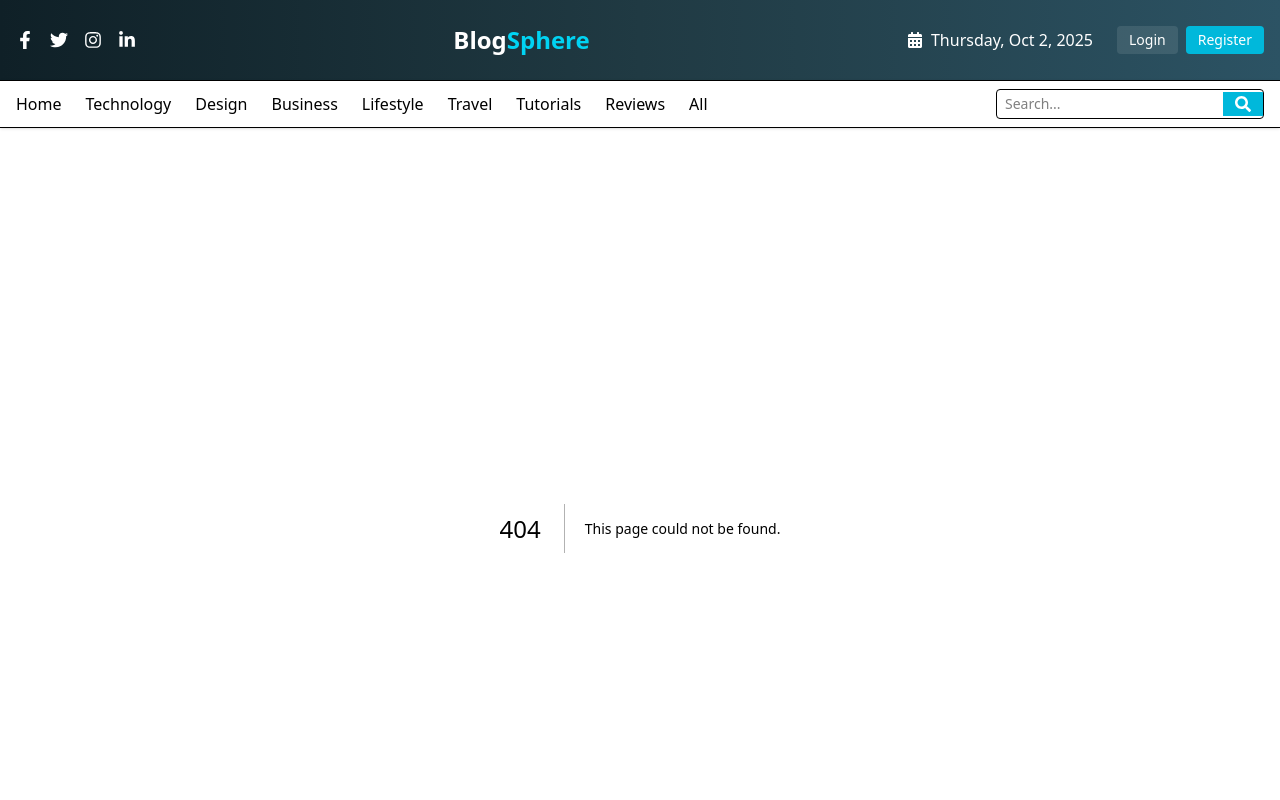
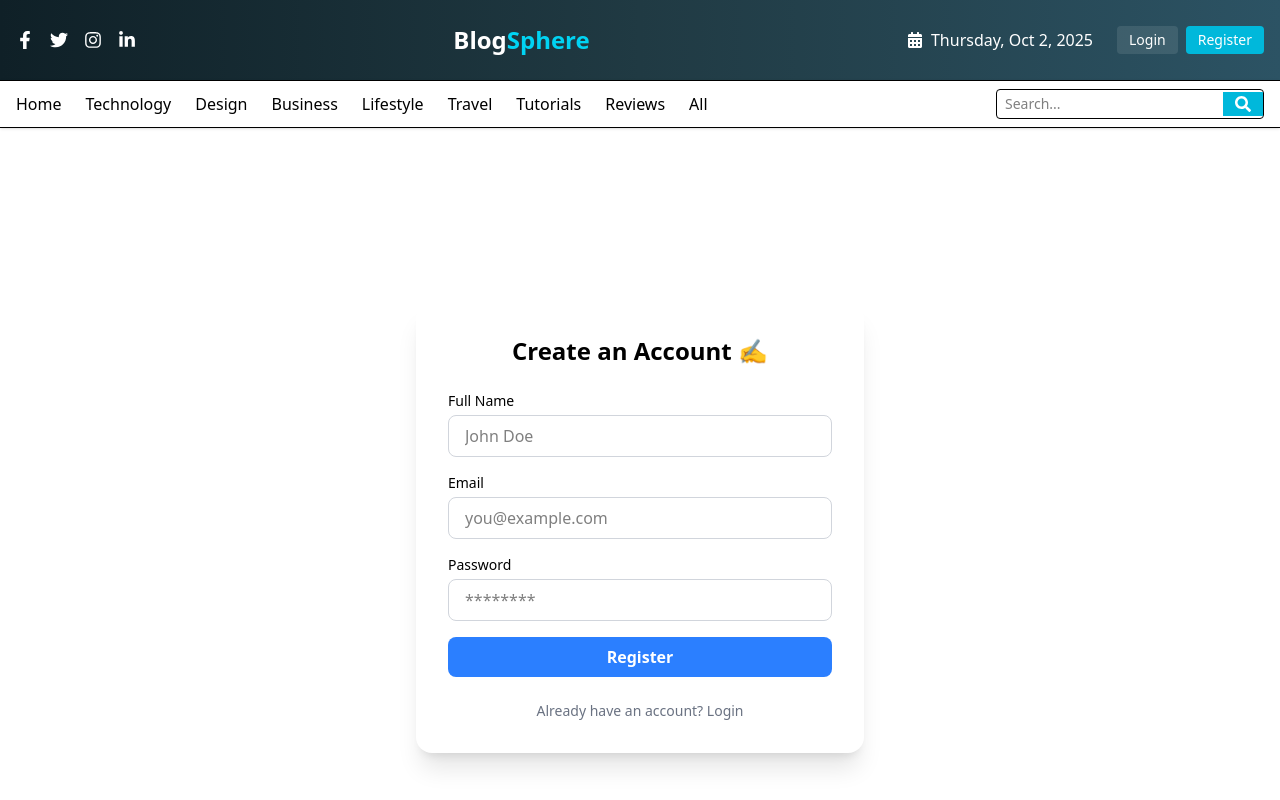
Before and after one commit to emonmahdi/blog-application, a Next.js app in the folder blog-frontend/: page /register in a window 1280 px wide. Before the commit this address had no page. Shown: the top 800 px of the page. Built offline with nearby package versions, Linux system fonts and the light colour scheme.

Commit message:
login and register component done

```diff
--- a/blog-frontend/package.json
+++ b/blog-frontend/package.json
@@ -10,6 +10,7 @@
   "dependencies": {
     "@tailwindcss/postcss": "^4.1.14",
     "axios": "^1.12.2",
+    "framer-motion": "^12.23.22",
     "next": "15.5.4",
     "postcss": "^8.5.6",
     "react": "19.1.0",
--- /dev/null
+++ b/blog-frontend/src/app/(auth)/login/page.tsx
@@ -0,0 +1,25 @@
+"use client";
+
+import AuthForm from "@/components/AuthForm";
+
+const LoginPage = () => {
+  const handleLogin = async (data: { email: string; password: string }) => {
+    const res = await fetch("http://localhost:4000/auth/login", {
+      method: "POST",
+      headers: { "Content-Type": "application/json" },
+      body: JSON.stringify(data),
+    });
+
+    if (!res.ok) throw new Error("Invalid email or password");
+    const result = await res.json();
+    console.log("Login success:", result);
+  };
+
+  return (
+    <div className="min-h-screen flex items-center justify-center bg-[var(--background)] px-4">
+      <AuthForm type="login" onSubmit={handleLogin} />
+    </div>
+  );
+};
+
+export default LoginPage;
--- /dev/null
+++ b/blog-frontend/src/app/(auth)/register/page.tsx
@@ -0,0 +1,25 @@
+"use client";
+
+import AuthForm from "@/components/AuthForm";
+
+const RegisterPage = () => {
+  const handleRegister = async (data: { email: string; password: string; name?: string }) => {
+    const res = await fetch("http://localhost:4000/auth/register", {
+      method: "POST",
+      headers: { "Content-Type": "application/json" },
+      body: JSON.stringify(data),
+    });
+
+    if (!res.ok) throw new Error("Registration failed");
+    const result = await res.json();
+    console.log("Register success:", result);
+  };
+
+  return (
+    <div className="min-h-screen flex items-center justify-center bg-[var(--background)] px-4">
+      <AuthForm type="register" onSubmit={handleRegister} />
+    </div>
+  );
+};
+
+export default RegisterPage;
--- /dev/null
+++ b/blog-frontend/src/components/AuthForm.tsx
@@ -0,0 +1,122 @@
+"use client";
+
+import { useState } from "react";
+import { motion } from "framer-motion";
+import { useRouter } from "next/navigation";
+
+interface AuthFormProps {
+  type: "login" | "register";
+  onSubmit: (data: { email: string; password: string; name?: string }) => Promise<void>;
+}
+
+const AuthForm: React.FC<AuthFormProps> = ({ type, onSubmit }) => {
+  const router = useRouter();
+  const [email, setEmail] = useState("");
+  const [password, setPassword] = useState("");
+  const [name, setName] = useState("");
+  const [loading, setLoading] = useState(false);
+  const [error, setError] = useState("");
+
+  const handleSubmit = async (e: React.FormEvent) => {
+    e.preventDefault();
+    setError("");
+    setLoading(true);
+    try {
+      await onSubmit({ email, password, name });
+      router.push("/"); // redirect after success
+    } catch (err: any) {
+      setError(err.message || "Something went wrong!");
+    } finally {
+      setLoading(false);
+    }
+  };
+
+  return (
+    <motion.div
+      initial={{ opacity: 0, y: 30 }}
+      animate={{ opacity: 1, y: 0 }}
+      transition={{ duration: 0.5 }}
+      className="max-w-md w-full mx-auto bg-white rounded-2xl shadow-xl p-8"
+    >
+      <h2 className="text-2xl font-bold text-[var(--heading)] text-center mb-6">
+        {type === "login" ? "Welcome Back 👋" : "Create an Account ✍️"}
+      </h2>
+
+      {error && (
+        <div className="bg-red-100 text-red-600 text-sm rounded-lg p-3 mb-4">
+          {error}
+        </div>
+      )}
+
+      <form onSubmit={handleSubmit} className="space-y-4">
+        {type === "register" && (
+          <div>
+            <label className="block text-sm font-medium mb-1">Full Name</label>
+            <input
+              type="text"
+              value={name}
+              onChange={(e) => setName(e.target.value)}
+              className="w-full px-4 py-2 rounded-lg border border-gray-300 focus:ring-2 focus:ring-[var(--primary)] outline-none"
+              placeholder="John Doe"
+              required
+            />
+          </div>
+        )}
+
+        <div>
+          <label className="block text-sm font-medium mb-1">Email</label>
+          <input
+            type="email"
+            value={email}
+            onChange={(e) => setEmail(e.target.value)}
+            className="w-full px-4 py-2 rounded-lg border border-gray-300 focus:ring-2 focus:ring-[var(--primary)] outline-none"
+            placeholder="you@example.com"
+            required
+          />
+        </div>
+
+        <div>
+          <label className="block text-sm font-medium mb-1">Password</label>
+          <input
+            type="password"
+            value={password}
+            onChange={(e) => setPassword(e.target.value)}
+            className="w-full px-4 py-2 rounded-lg border border-gray-300 focus:ring-2 focus:ring-[var(--primary)] outline-none"
+            placeholder="********"
+            required
+          />
+        </div>
+
+        <motion.button
+          whileHover={{ scale: 1.03 }}
+          whileTap={{ scale: 0.98 }}
+          disabled={loading}
+          type="submit"
+          className="w-full bg-blue-500 text-white font-semibold py-2 rounded-lg hover:bg-blue-800 transition-colors"
+        >
+          {loading ? "Processing..." : type === "login" ? "Login" : "Register"}
+        </motion.button>
+      </form>
+
+      <p className="text-sm text-center text-gray-500 mt-6">
+        {type === "login" ? (
+          <>
+            Don’t have an account?{" "}
+            <a href="/register" className="text-[var(--primary)] hover:underline">
+              Sign up
+            </a>
+          </>
+        ) : (
+          <>
+            Already have an account?{" "}
+            <a href="/login" className="text-[var(--primary)] hover:underline">
+              Login
+            </a>
+          </>
+        )}
+      </p>
+    </motion.div>
+  );
+};
+
+export default AuthForm;
```
Also changed, not shown: 1 other file (tests, documents, lock files or other folders).
